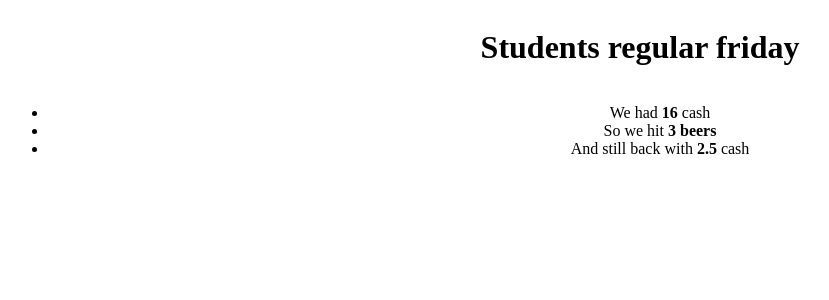
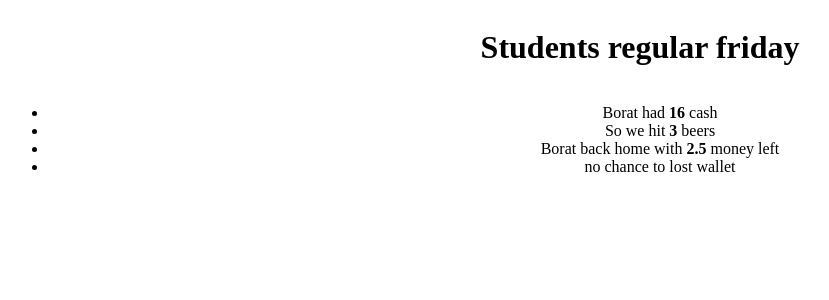
Before and after one commit to edmundas3945/php-first, a PHP site: page / in a window 1280 px wide. Shown: the top 300 px of the page, without its empty margins (0-829 px from the left). Run offline with PHP 8.4, Linux system fonts and the light colour scheme; some libraries are stand-ins or nearby versions.

Commit message:
friday with or without wallet

```diff
--- a/index.php
+++ b/index.php
@@ -8,15 +8,15 @@ date_default_timezone_set('Europe/Vilnius');
 //$sec = "1";
 //header("Refresh: $sec; url=$page");
 
-$money = rand(1,100);
-$beerPrice = 4.5 ;
-$beersPerNight = rand(1,15);
+$money = rand(1, 100);
+$beerPrice = 4.5;
+$trigger = true;
 
-$beerHits = floor($money/$beerPrice);
-$moneyLeft = $money-($beerHits *$beerPrice);
+$beerHits = floor($money / $beerPrice);
+$moneyLeft = $money - ($beerHits * $beerPrice);
 
-
-
+$lost = 'Borat lost his wallet';
+$notLost = 'Borat does not lost his wallet'
 
 ?>
 
@@ -57,9 +57,27 @@ $moneyLeft = $money-($beerHits *$beerPrice);
 
 <h1>Students regular friday</h1>
 <ul>
-    <li>We had <strong><?php print $money ;?></strong> cash</li>
-    <li>So we hit <strong><?php print $beerHits?> beers</strong></li>
-    <li>And still back with <strong><?php print $moneyLeft?></strong> cash</li>
+    <li>Borat had <strong><?= $money; ?></strong> cash</li>
+    <li>So we hit <strong><?= $beerHits ?></strong> beers</li>
+    <li>Borat back home with <strong><?= $moneyLeft ?></strong> money left</li>
+    <li>
+        <?php if ($beerHits < 10): ?>
+            <?= 'no chance to lost wallet' ?>
+        <?php endif; ?>
+        <?php if ($beerHits >= 10): ?>
+            <?php if (rand(1, 100) < 50): ?>
+                <?= $lost ?>
+            <?php else: ?>
+                <?= $notLost ?>
+            <?php endif; ?>
+        <?php elseif ($beerHits >= 12): ?>
+            <?php if (rand(1, 100) < 30): ?>
+                <?= $lost ?>
+            <?php else: ?>
+                <?= $notLost ?>
+            <?php endif; ?>
+        <?php endif; ?>
+    </li>
 </ul>
 
 </body>
```
